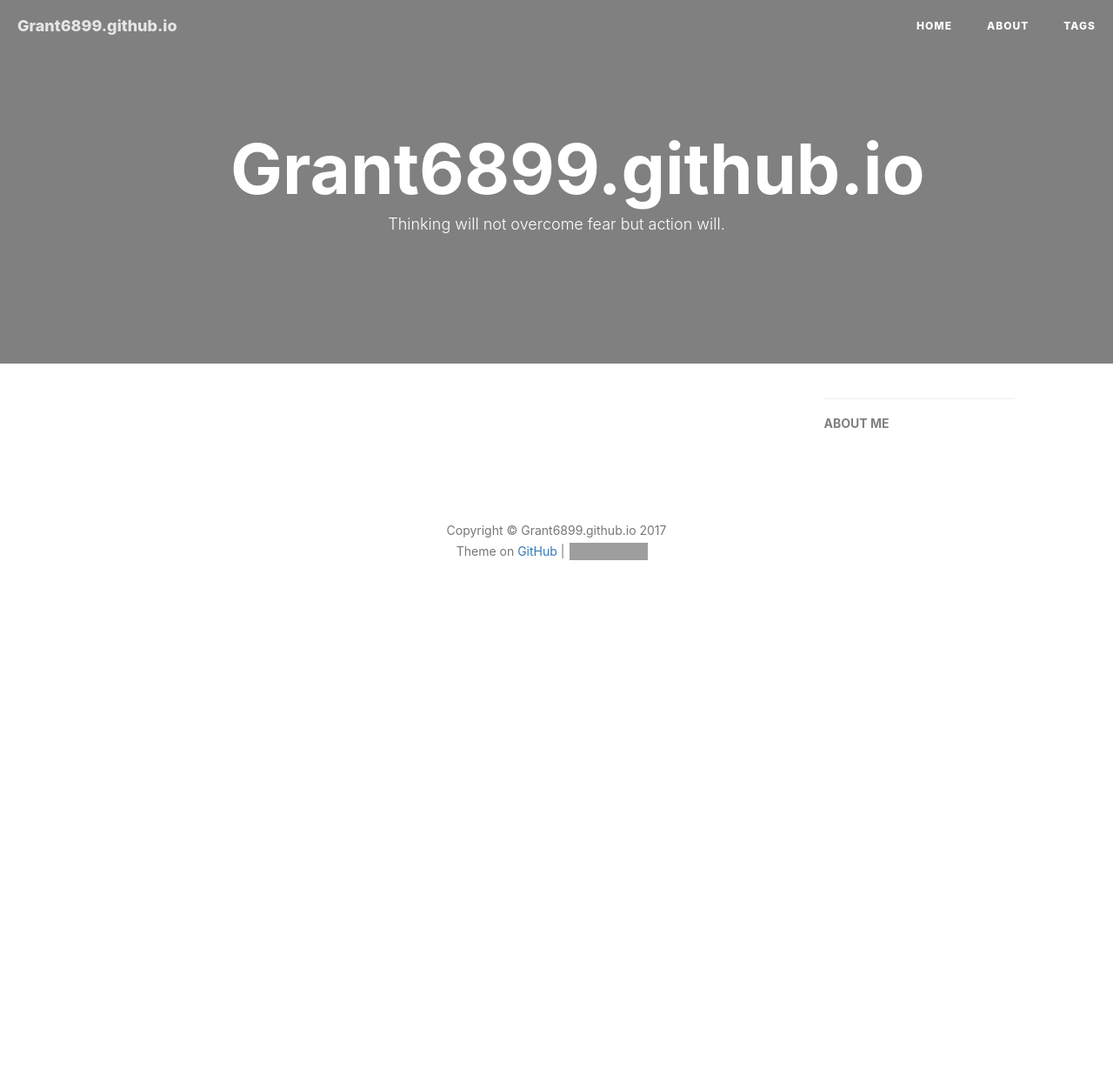
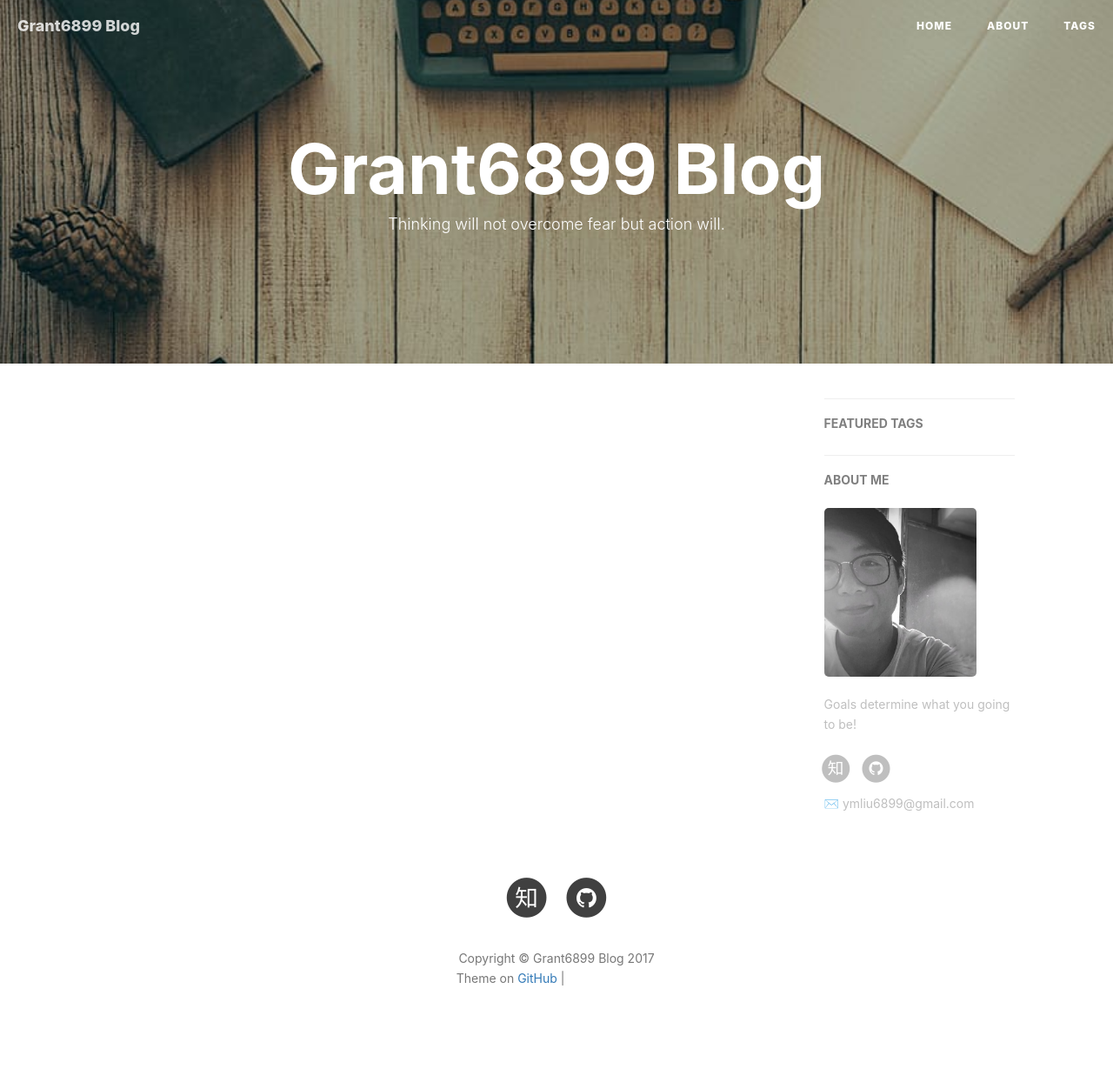
Before and after one commit to Grant6899/Grant6899.github.io, a Jekyll site: the page built from index.html, in a window 1280 px wide. Shown: the whole page at 87% size. Built offline with Jekyll 4.4.1, drawn with Linux system fonts in a browser that asks for light colours; nearby versions of some CDN libraries; the list of posts is cut into pages by our own code; comment, search, counter and statistics services are not loaded; before the commit the page ends 900 px from its top, so only the background shows below that; part of the change alters nothing that is shown; grey boxes are pictures that could not be loaded.

Commit message:
Change _config

```diff
--- a/_config.yml
+++ b/_config.yml
@@ -1 +1,89 @@
-baseurl: /Grant6899.github.io
+# Site settings
+title: Grant6899 Blog
+SEOTitle: Grant6899 Blog
+header-img: img/post-bg-desk.jpg
+email: ymliu6899@gmail.com
+description: "Every failure is leading towards success."
+keyword: "Grant6899, Grant6899 Blog, yimingliu"
+url: "http://Grant6899.github.io"          # your host, for absolute URL
+baseurl: ""      # for example, '/blog' if your blog hosted on 'host/blog'
+github_repo: "https://github.com/Grant6899/Grant6899.github.io" # you code repository
+
+# Sidebar settings
+sidebar: true                           # whether or not using Sidebar.
+sidebar-about-description: "Goals determine what you going to be!"
+sidebar-avatar: /img/about-BY-gentle.jpg      # use absolute URL, seeing it's used in both `/` and `/about/`
+
+
+
+# SNS settings
+RSS: false
+zhihu_username:     Grant6899
+github_username:    Grant6899
+
+
+# Build settings
+# from 2016, 'pygments' is unsupported on GitHub Pages. Use 'rouge' for highlighting instead.
+permalink: pretty
+paginate: 10
+exclude: ["less","node_modules","Gruntfile.js","package.json","README.md"]
+anchorjs: true                          # if you want to customize anchor. check out line:181 of `post.html`
+
+
+
+# Gems
+# from PR#40, to support local preview for Jekyll 3.0
+gems: [jekyll-paginate]
+
+
+
+# Markdown settings
+# replace redcarpet to kramdown,
+# although redcarpet can auto highlight code, the lack of header-id make the catalog impossible, so I switch to kramdown
+# document: http://jekyllrb.com/docs/configuration/#kramdown
+markdown: kramdown
+highlighter: rouge
+kramdown:
+  input: GFM                            # use Github Flavored Markdown !important
+
+
+
+# Comments system settings
+# Disqus settings（https://disqus.com/）
+# disqus_username: qiubaiying
+
+
+# Analytics settings
+# Baidu Analytics
+# ba_track_id: b50bf2b12b5338a1845e33832976fd68
+
+# Google Analytics
+# ga_track_id: 'UA-90855596-1'            # Format: UA-xxxxxx-xx
+# ga_domain: auto
+
+# Featured Tags
+featured-tags: true                     # 是否使用首页标签
+featured-condition-size: 1              # 相同标签数量大于这个数，才会出现在首页
+
+# Progressive Web Apps
+chrome-tab-theme-color: "#000000"
+service-worker: true
+
+
+
+# Friends
+#friends: [
+#    {
+#        title: "WY",
+#        href: "http://zhengwuyang.com"
+#    },{
+#        title: "简书·BY",
+#        href: "http://www.jianshu.com/u/e71990ada2fd"
+#    },{
+#        title: "Apple",
+#        href: "https://apple.com"
+#    },{
+#        title: "Apple Developer",
+#        href: "https://developer.apple.com/"
+#    }
+#]
```
Also changed, not shown: README.md (deleted).
